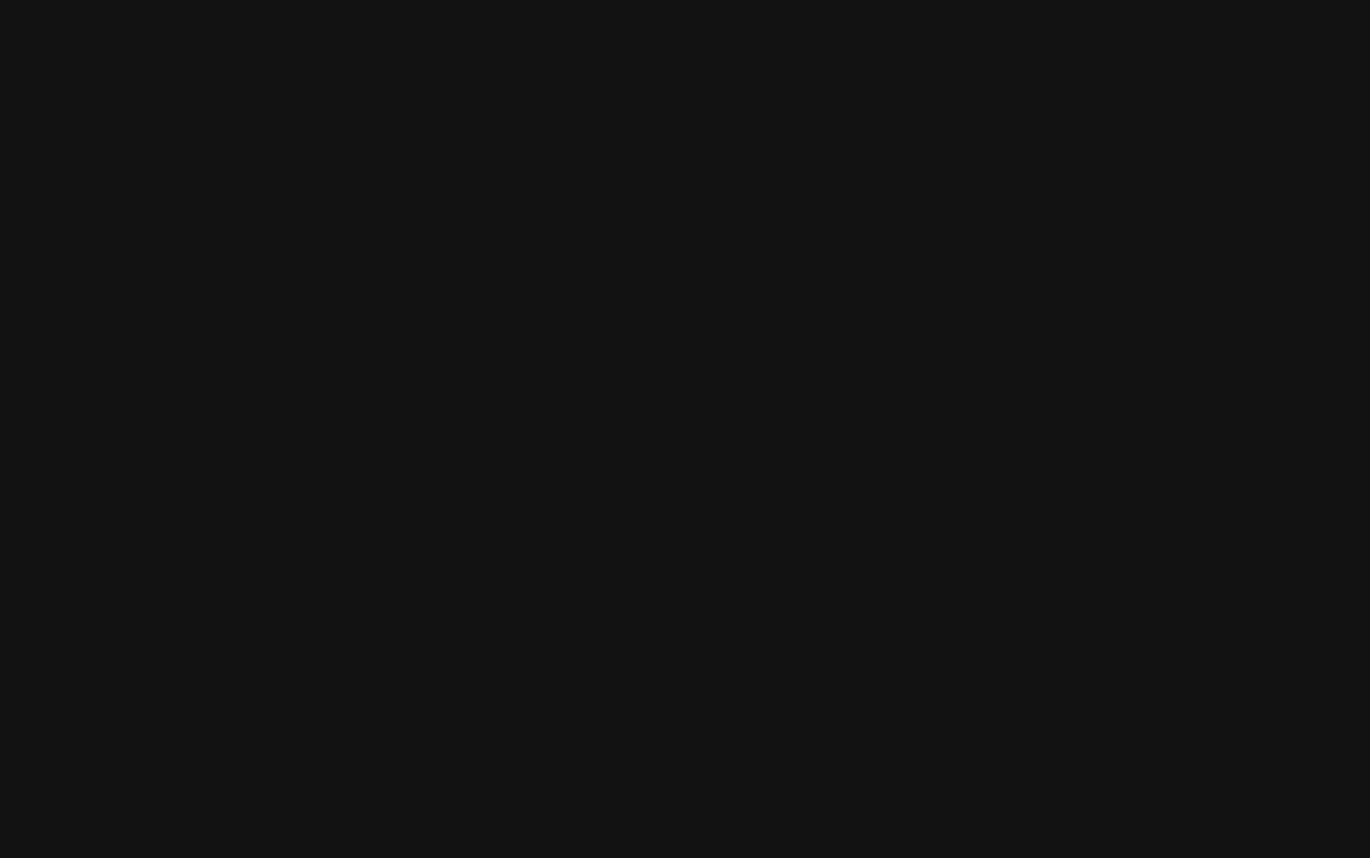
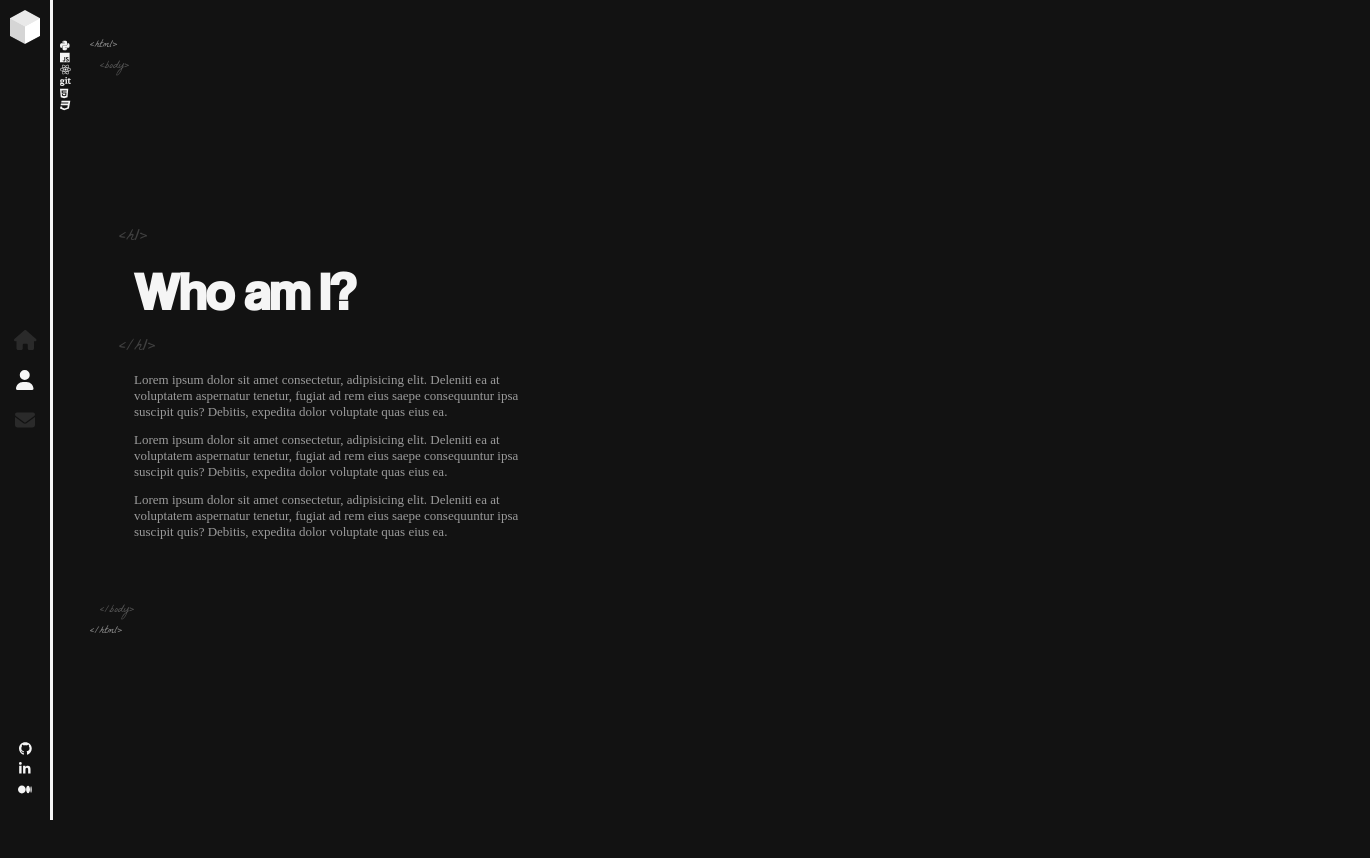
Before and after one commit to Kardarigan/D, a React (Create React App) app: page /About in a window 1280 px wide. Before the commit this address had no page. Shown: the top 858 px of the page, 1370 px wide, since content can reach past the window. Before the commit the page ends 800 px from the top, so only its background shows below. Built offline with nearby package versions, Linux system fonts and the light colour scheme.

Commit message:
about page is now building

```diff
--- a/src/App.js
+++ b/src/App.js
@@ -2,6 +2,7 @@ import './style/App.scss';
 import { Routes, Route } from 'react-router-dom';
 import Layout from './components/Layout';
 import Home from './components/Home';
+import About from './components/About';
 
 function App() {
   return (
@@ -9,6 +10,7 @@ function App() {
       <Routes>
         <Route path="/" element={<Layout />} >
           <Route index element={<Home />}></Route>
+          <Route path='About' element={<About />}></Route>
         </Route>
       </Routes>
     </>
--- /dev/null
+++ b/src/components/About.js
@@ -0,0 +1,67 @@
+import React, { useEffect, useState } from 'react'
+import LetterAnimation from './LetterAnimation';
+import { FontAwesomeIcon } from '@fortawesome/react-fontawesome';
+import { faCss3, faGit, faHtml5, faJs, faPython, faReact } from '@fortawesome/free-brands-svg-icons';
+
+
+const About = () => {
+  const [letterClass, setLetterClass] = useState('LetterAnimation')
+
+  useEffect(() => {
+    const timeoutId = setTimeout(() => {
+      setLetterClass('LetterAnimation-hover');
+    }, 3000);
+    return () => {
+      clearTimeout(timeoutId);
+    };
+
+  }, []);
+
+  return (
+    <div className="container about">
+      <div className="text">
+        <h1>
+          <LetterAnimation strArray={['W', 'h', 'o', ' ', 'a', 'm', ' ', 'I', '?']}
+            letterClass={letterClass}
+            idx={11} />
+        </h1>
+        <p>Lorem ipsum dolor sit amet consectetur, adipisicing elit.
+          Deleniti ea at voluptatem aspernatur tenetur, fugiat ad rem
+          eius saepe consequuntur ipsa suscipit quis? Debitis, expedita
+          dolor voluptate quas eius ea.</p><br />
+        <p>Lorem ipsum dolor sit amet consectetur, adipisicing elit.
+          Deleniti ea at voluptatem aspernatur tenetur, fugiat ad rem
+          eius saepe consequuntur ipsa suscipit quis? Debitis, expedita
+          dolor voluptate quas eius ea.</p><br />
+        <p>Lorem ipsum dolor sit amet consectetur, adipisicing elit.
+          Deleniti ea at voluptatem aspernatur tenetur, fugiat ad rem
+          eius saepe consequuntur ipsa suscipit quis? Debitis, expedita
+          dolor voluptate quas eius ea.</p>
+      </div>
+      <div className="cube">
+        <div className="cube-spinner">
+          <div className="face-1">
+            <FontAwesomeIcon icon={faPython} />
+          </div>
+          <div className="face-2">
+            <FontAwesomeIcon icon={faJs} />
+          </div>
+          <div className="face-3">
+            <FontAwesomeIcon icon={faReact} />
+          </div>
+          <div className="face-4">
+            <FontAwesomeIcon icon={faGit} />
+          </div>
+          <div className="face-5">
+            <FontAwesomeIcon icon={faHtml5} />
+          </div>
+          <div className="face-6">
+            <FontAwesomeIcon icon={faCss3} />
+          </div>
+        </div>
+      </div>
+    </div>
+  )
+}
+
+export default About
--- a/src/components/Home.js
+++ b/src/components/Home.js
@@ -1,16 +1,46 @@
-import { faHandsWash } from '@fortawesome/free-solid-svg-icons'
-import { FontAwesomeIcon } from '@fortawesome/react-fontawesome'
-import React from 'react'
+import React, { useEffect, useState } from 'react'
+import { Link } from 'react-router-dom'
+import LetterAnimation from './LetterAnimation';
 
 const Home = () => {
+  const [letterClass, setLetterClass] = useState('LetterAnimation')
+  const helloThere = ['H', 'e', 'l', 'l', 'o', ' ', 't', 'h', 'e', 'r', 'e', '!']
+  const darigan = ['I', "'", 'm', ' ', 'D', 'a', 'r', 'i', 'g', 'a', 'n']
+  const whoYou = ['w', 'h', 'o', ' ', 'y', 'o', 'u', ' ', 'l', 'o', 'o', 'k', 'i', 'n', 'g', ' ', 'f', 'o', 'r', '.']
+
+
+  useEffect(() => {
+    const timeoutId = setTimeout(() => {
+      setLetterClass('LetterAnimation-hover');
+    }, 6000);
+    return () => {
+      clearTimeout(timeoutId);
+    };
+
+  }, []);
+
   return (
     <div className="container home">
-        <div className="text-wrapper">
-            <h1>Hello there!<br />I'm Darigan<br />who you looking for.</h1>
-            <h2><span>Web Developer</span> / <span>Software Engineer</span> / <span>CS Student</span></h2>
-            <button to="/contactMe" className="button">Say Hello</button>
-        </div>
-    </div>
+      <div className="text">
+        <h1>
+          <LetterAnimation letterClass={letterClass}
+            strArray={helloThere}
+            idx={11} />
+          <br />
+          <LetterAnimation letterClass={letterClass}
+            strArray={darigan}
+            idx={23} />
+          <br />
+          <LetterAnimation
+            letterClass={letterClass}
+            strArray={whoYou}
+            idx={34}
+          />
+        </h1>
+        <h2><span>Web Developer</span> / <span>Software Engineer</span> / <span>CS Student</span></h2>
+        <Link to="/contactMe" className="button">Say Hello</Link>
+      </div>
+    </div >
   )
 }
 
--- a/src/components/Sidebar.js
+++ b/src/components/Sidebar.js
@@ -10,7 +10,6 @@ const Sidebar = () => {
         <div className='navbar'>
             <Link className='logo' to='/'>
                 <img src={lcLogo} />
-                <h2>Darigan</h2>
             </Link>
             <nav>
                 <NavLink exact activeclassname="active" to="/">
--- a/src/style/base.scss
+++ b/src/style/base.scss
@@ -30,6 +30,7 @@ $lightColor-semi: #c4c4c4;
   will-change: contents;
   height: 90%;
   min-height: 566px;
+  padding-left: 60px;
   position: absolute;
   opacity: 0;
   top: 5%;
--- a/src/style/components.scss
+++ b/src/style/components.scss
@@ -1,6 +1,6 @@
 // ---------------------------[sidebar]
 .navbar {
-    width: 60px;
+    width: 50px;
     height: 100%;
     background-color: $darkColor;
     border-right: 3px solid $lightColor;
@@ -8,7 +8,7 @@
     position: absolute;
     top: 0;
     z-index: 3;
-    min-height: 500px;
+    min-height: 300px;
 
     .logo {
         padding: 0 10px;
@@ -34,7 +34,7 @@
 
         a {
             @extend .flexCentralizer;
-            font-size: 22px;
+            font-size: 20px;
             color: $darkColor-semi;
             position: relative;
             padding: 10px 0;
@@ -103,8 +103,9 @@
 
     * {
         position: absolute;
-        opacity: 0.5;
+        opacity: 0.3;
         user-select: none;
+        color: $lightColor;
     }
 
     &-top {
@@ -127,7 +128,7 @@
 // ----------------------[tags in page]
 // ----------------------------[button]
 .button {
-    color: $primaryColor;
+    color: $primaryColor !important;
     font-size: 15px;
     background: transparent;
     padding: 10px 20px;
@@ -146,7 +147,6 @@
 // ------------------------------[home]
 .home {
     .text {
-        &-wrapper {
         width: 70%;
         min-width: 90px;
         position: absolute;
@@ -154,7 +154,6 @@
         top: 50%;
         transform: translateY(-50%);
         font-weight: 400;
-        }
     }
 
     h1 {
@@ -166,21 +165,23 @@
         &::before {
             content: '<h1>';
             font-family: labelle;
+            font-weight: 100;
             position: absolute;
-            opacity: 0.5;
+            opacity: 0.2;
             font-size: 18px;
             margin-top: -40px;
-            left: 15px;
+            left: -15px;
         }
 
         &::after {
             content: '</h1>';
             font-family: labelle;
+            font-weight: 100;
             position: absolute;
-            opacity: 0.5;
+            opacity: 0.2;
             font-size: 18px;
-            margin-top: 35px;
-            left: 48%;
+            margin-top: 40px;
+            left: 450px;
         }
     }
 
@@ -206,43 +207,81 @@
     }
 }
 
-// ---------------------------[sidebar]
-// ----------------------[tags in page]
-.tags {
-    font-family: labelle;
-    width: 100%;
-    height: 100%;
-    position: absolute;
-    padding-left: 90px;
-
-    * {
-        position: absolute;
-        opacity: 0.5;
-        user-select: none;
+// ------------------------------[home]
+// ------------------[letter animation]
+.LetterAnimation {
+    display: inline-block;
+    opacity: 0;
+    animation: bounceIn;
+    animation-duration: 1s;
+    animation-delay: 1s;
+    animation-fill-mode: forwards;
+    min-width: 10px;
 }
 
-    &-top {
-        top: 35px;
+.LetterAnimation-hover {
+    min-width: 10px;
+    display: inline-block;
+    animation-fill-mode: both;
 
-        &-html {}
-
-        &-body {
-            margin-left: 10px;
+    &:hover {
+        animation: rubberBand 1s;
     }
 }
 
-    &-bottom {
-        bottom: 35px;
+@for $i from 1 through 53 {
+    .LetterAnimation._#{$i} {
+        animation-delay: #{$i / 10}s;
+    }
+}
 
-        &-html {}
+// ------------------[letter animation]
+// -----------------------------[about]
+.about {
+    .text {
+        width: 30%;
+        min-width: 90px;
+        max-height: 90%;
+        position: absolute;
+        left: 10%;
+        top: 50%;
+        transform: translateY(-50%);
+        font-weight: 400;
 
-        &-body {
-            margin-left: 10px;
+        h1 {
+            color: $lightColor;
+            font-size: 53px;
+            font-family: coolvetica;
+            animation: fadeIn 1s 1.5s backwards;
+            padding-bottom: 50px;
 
+            &::before {
+                content: '<h1>';
+                font-family: labelle;
+                font-weight: 100;
+                position: absolute;
+                opacity: 0.2;
+                font-size: 18px;
+                margin-top: -40px;
+                left: -15px;
+            }
+
+            &::after {
+                content: '</h1>';
+                font-family: labelle;
+                font-weight: 100;
+                position: absolute;
+                opacity: 0.2;
+                font-size: 18px;
+                margin-top: 70px;
+                left: -15px;
+            }
+        }
+        p {
+            opacity: 0.6;
+            font-size: 13px;
         }
     }
 }
 
-// ------------------------------[home]
-
-// ----------------------[tags in page]
+// -----------------------------[about]
```
Also changed, not shown: src/components/LetterAnimation.js (+6 -8 lines). Lines whose indentation alone changed are shown as unchanged.
